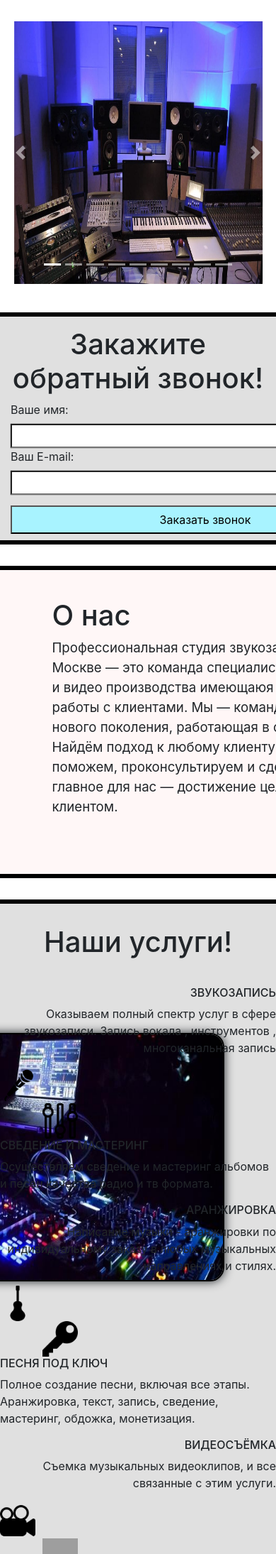
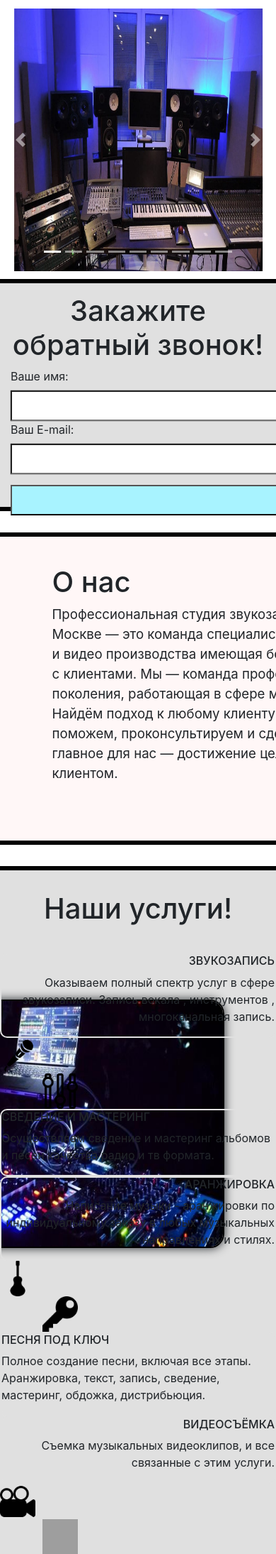
Before and after one commit to AbndreyMichaylov/RDRecords, a Django app: page /mainpage/ in a window 390 px wide; the page is wider, and only the part inside the window is pictured. Shown: the part 106-2295 px from the top of that part at 71% size. Run offline with Django 3.2, Linux system fonts and the light colour scheme; some libraries are stand-ins or nearby versions; grey boxes are pictures that could not be loaded.

Commit message:
04.04.2019

```diff
--- a/Studio/MainPage/templates/MainPage/MainPage.html
+++ b/Studio/MainPage/templates/MainPage/MainPage.html
@@ -6,12 +6,11 @@
     <meta charset="UTF-8">
 
     <meta name="viewport" content="width=device-width, initial-scale=1, shrink-to-fit=no">
-
-    <title>Заголовок страницы</title>
+    <title></title>
     <meta name="keywords" content="Студия звукозаписи, музыка, студия, сведение, мастеринг, запись трека, запись, надежный, надежные услуги, выгодные, выгодные цены,
     обложка, создание обложки, выгодные услуги, хорошее оборудование, leasing">
     <meta name="description" content="RDRecords - отличная студия звукозаписи, по нашим небольшим ценам вы получаете очень хороший результат, у нас работают
-    поистине талантливые люди и мы всерьёз занимаемся музыкой. Наша талантливая комменда обладает большим опытом в работе с музыкой, зайдите и убедитесь!">
+    поистине талантливые люди и мы всерьёз занимаемся музыкой. Наша талантливая комманда обладает большим опытом в работе с музыкой, зайдите и убедитесь!">
     <link rel="stylesheet" href="https://stackpath.bootstrapcdn.com/bootstrap/4.3.1/css/bootstrap.min.css" integrity="sha384-ggOyR0iXCbMQv3Xipma34MD+dH/1fQ784/j6cY/iJTQUOhcWr7x9JvoRxT2MZw1T" crossorigin="anonymous">
     <link rel="stylesheet" href="{% static 'css/style.css' %}" type="text/css"/>
     <link rel="stylesheet" type="text/css" href="{% static 'slick\slick.css'%}"/>
@@ -60,7 +59,7 @@
 
 
     </ol>
-    <div class="carousel-inner">
+    <div class="carousel-inner car">
 
       <div class="carousel-item active">
         <a href="Uslugi"><img class="d-block w-90" src="{% static 'photos/tovar1.jpg' %}" height="370" alt="Первый слайд"></a>
@@ -146,7 +145,7 @@
     </a>
   </div>
 
-<div class="c2" style="  border-top: 6px solid black; border-bottom: 6px solid black;">
+<div class="c2 formobr" style="border-top: 6px solid black; border-bottom: 6px solid black;" style="position:static;">
   <div class="container" style="height: 300px;">
     <h1 style="text-align: center; margin-top: 15px;">Закажите обратный звонок!</h1>
     <div class="row">
@@ -166,19 +165,19 @@
 </div>
 
 
-  <div class="c1" style="height: 440px; margin-top: 30px; margin-bottom: 30px;  border-top: 6px solid black; border-bottom: 6px solid black;">
+  <div class="c1 opis" style="height: 440px; margin-top: 30px; margin-bottom: 30px;  border-top: 6px solid black; border-bottom: 6px solid black;">
       <div class="container onasopis">
         <div class="row">
-          <div class="col-md-6">
+          <div class="col-md-6 OS">
             <h1 style="padding-top: 40px;">О нас</h1>
             <p style="height: 500px; width: 500px;">
               Профессиональная студия звукозаписи RDRecords в Москве — это команда специалистов, в сфере аудио и видео производства
-          имеющаюя богатый опыт работы с клиентами. Мы — команда профессионалов нового поколения, работающая в сфере музыки и PR.
+              имеющая богатый опыт работы с клиентами. Мы — команда профессионалов нового поколения, работающая в сфере музыки и PR.
               Найдём подход к любому клиенту и к любой задаче, поможем, проконсультируем и сделаем,
               ведь самое главное для нас — достижение цели, поставленной клиентом.
             </p>
         </div>
-        <div class="col-md-6">
+        <div class="col-md-6 imgOnas">
           <img src="{% static 'photos\onas.jpg' %}" height="350" width="450" align="right" class="imgons" style="margin-top: 40px; box-shadow: 0 0 14px;">
       </div>
       </div>
@@ -191,66 +190,82 @@
           <div class="col-md-1">
           </div>
             <div class="col-md-5 zv">
-              <h6 style="text-align: right;" class="txt1">ЗВУКОЗАПИСЬ</h6>
-              <p style="text-align: right;">Оказываем полный спектр услуг в сфере звукозаписи. Запись вокала , инструментов , многоканальная запись</p>
+              <div class="zvd" style="border: 2px solid #e0e0e0; border-radius: 10px;">
+                <h6 style="text-align: right;" class="txt1 p">ЗВУКОЗАПИСЬ</h6>
+                <p style="text-align: right;" class="p">Оказываем полный спектр услуг в сфере звукозаписи. Запись вокала , инструментов , многоканальная запись.</p>
             </div>
-            <div class="col-md-1">
-              <img src="{% static 'photos\zapis.ico'%}"  height="50" width="50" align="left" class="uslimg">
+            </div>
+            <div class="col-md-1 uslimg">
+              <img src="{% static 'photos\zapis.ico'%}"  height="50" width="50" align="left" >
             </div>
         </div>
         <div class="row">
           <div class="col-xl-5">
           </div>
+          <div class="col-md-1 mas">
+            <img src="{% static 'photos\svedenie.ico'%}"  height="50" width="50" align="left" style="margin-left: 60px;">
+          </div>
           <div class="col-md-1">
-            <img src="{% static 'photos\svedenie.ico'%}"  height="50" width="50" align="left" style="margin-left: 60px;" class="mas">
           </div>
-          <div class="col-md-6 zm">
-            <h6 style="text-align: left;" class="text1">СВЕДЕНИЕ И МАСТЕРИНГ</h6>
-            <p style="text-align: left;">Осуществляем сведение и мастеринг альбомов и песен качества радио и тв формата.</p>
+          <div class="col-md-5 zm sv">
+            <div class="zvd2" style="border: 2px solid #e0e0e0; border-radius: 10px;">
+              <h6 style="text-align: left;" class="text1 p2">СВЕДЕНИЕ И МАСТЕРИНГ</h6>
+              <p style="text-align: left;" class="p2">Осуществляем сведение и мастеринг альбомов и песен качества радио и тв формата.</p>
+            </div>
           </div>
         </div>
         <div class="row">
           <div class="col-md-1">
           </div>
-          <div class="col-md-5 zv2">
-            <h6  style="text-align: right;" class="txt2">АРАНЖИРОВКА</h6>
-            <p style="text-align: right;">Написание музыки - аранжировки по индивидуальному заказу в любых музыкальных направлениях и стилях.</p>
+          <div class="col-md-5 zv2 ar">
+            <div class="zvd3" style="border: 2px solid #e0e0e0; border-radius: 10px;">
+              <h6  style="text-align: right;" class="txt2 p3">АРАНЖИРОВКА</h6>
+              <p style="text-align: right;" class="p3">Написание музыки - аранжировки по индивидуальному заказу в любых музыкальных направлениях и стилях.</p>
             </div>
-          <div class="col-md-1">
-            <img src="{% static 'photos\arang.ico'%}"  height="50" width="50" align="left" class="arang">
+          </div>
+          <div class="col-md-1 arang">
+            <img src="{% static 'photos\arang.ico'%}"  height="50" width="50" align="left">
           </div>
         </div>
         <div class="row">
           <div class="col-md-5">
           </div>
-          <div class="col-md-1">
-            <img src="{% static 'photos\kluch.ico'%}"  height="50" width="50" align="left" style="margin-left: 60px;" class="masi2">
+          <div class="col-md-1 kluch">
+            <img src="{% static 'photos\kluch.ico'%}"  height="50" width="50" align="left" style="margin-left: 60px;">
           </div>
-          <div class="col-md-5 zm2">
-            <h6 style="text-align: left;" class="text2">ПЕСНЯ ПОД КЛЮЧ</h6>
-            <p style="text-align: left;">Полное создание песни, включая все этапы. Аранжировка, текст, запись, сведение, мастеринг, обдожка, монетизация.</p>
+          <div class="col-md-5 zm2 pk">
+            <div class="zvd4" style="border: 2px solid #e0e0e0; border-radius: 10px;">
+              <h6 style="text-align: left;" class="text2 p4">ПЕСНЯ ПОД КЛЮЧ</h6>
+              <p style="text-align: left;"  class="p4">Полное создание песни, включая все этапы. Аранжировка, текст, запись, сведение, мастеринг, обдожка, дистрибьюция.</p>
+            </div>
         </div>
         <div class="col-md-1">
         </div>
       </div>
       <div class="row">
-        <div class="col-md-6 zv3">
-          <h6 style="text-align: right;" class="txt3">ВИДЕОСЪЁМКА</h6>
-          <p style="text-align: right;">Съемка музыкальных видеоклипов, и все связанные с этим услуги.</p>
+        <div class="col-md-5 zv3 vd">
+          <div class="zvd5" style="border: 2px solid #e0e0e0; border-radius: 10px;">
+            <h6 style="text-align: right;" class="txt3 p5">ВИДЕОСЪЁМКА</h6>
+            <p style="text-align: right;" class="p5">Съемка музыкальных видеоклипов, и все связанные с этим услуги.</p>
+          </div>
         </div>
         <div class="col-md-1">
-          <img src="{% static 'photos\can.ico'%}"  height="50" width="50" align="left" class="cam">
+        </div>
+        <div class="col-md-2 cam">
+          <img src="{% static 'photos\can.ico'%}"  height="50" width="50" align="left">
         </div>
       </div>
       <div class="row">
         <div class="col-md-5">
         </div>
-        <div class="col-md-1">
-          <img src="{% static 'photos\dis.ico'%}"  height="50" width="50" align="left" style="margin-left: 60px;" class="dis">
+        <div class="col-md-1 dis">
+          <img src="{% static 'photos\dis.ico'%}"  height="50" width="50" align="left" style="margin-left: 60px;">
         </div>
-        <div class="col-md-5 zm4">
-          <h6 style="text-align: left;" class="text5">ДИСТРИБЬЮЦИЯ</h6>
-          <p style="text-align: left;">Последним этапом вашей работы является дистибьюция, мы поможем разместить ваш трек на большей части музыкальных площадок.</p>
+        <div class="col-md-5 zm4 ds">
+          <div class="zvd6" style="border: 2px solid #e0e0e0; border-radius: 10px;">
+            <h6 style="text-align: left;" class="text5 p6">ДИСТРИБЬЮЦИЯ</h6>
+            <p style="text-align: left;" class="p6">Последним этапом вашей работы является дистрибьюция, мы поможем разместить ваш трек на большей части музыкальных площадок.</p>
+          </div>
       </div>
     </div>
 </div>
@@ -259,13 +274,13 @@
     <div class="pluscon">
       <div class="row">
         <div class="col-md-5">
-        <img src="{% static 'photos\mi.jpg'%}" width="100%" height="100%" style="margin-top: 23px; margin-left: 20px;  box-shadow: 0 0 22px;">
+        <img src="{% static 'photos\mi.jpg'%}" width="500px" height="500px" float="left" style="margin-top: 23px; margin-left: 20px;  box-shadow: 0 0 22px;">
         </div>
         <div class="col-md-7" style="margin-top: 20px;">
           <h1 style="text-align: center; line-height: 2.4;">Наши преимущества</h1>
           <h5 style="text-align: center; line-height: 1.5;">RDRerords - комманда нового поколения, знающяя своё дело!</h5>
           <h5 style="text-align: center;">Комфортная обстановка</h5>
-          <p style="text-align: center;">Обратившись к нам будьте уверены в том, что работа в студии будет проходить в комфортной обстановке, с отзывчивой коммандой.</p>
+          <p style="text-align: center;">Обратившись к нам будьте уверены в том, что работа в студии будет проходить в комфортной обстановке, с отзывчивой командой.</p>
           <h5  style="text-align:  center;">Оборудование</h5>
           <p  style="text-align:  center ;">Используем мощное, современное оборудование и программное обеспечение.</p>
           <h5 style="text-align:  center;">Широкий набор услуг</h5>
@@ -295,7 +310,7 @@
             <div class="row">
               <div class="col-md-8">
                 <h3 style="text-align: left;">Елизавета Антропова</h3>
-                <p style="text-align: left;">Все очень хорошо, получила качественный трек. Персонал знает как работать, профессионалы своего дела.</p>
+                <p style="text-align: left;">Все очень хорошо, получила качественный трек. Команда знает как работать, профессионалы своего дела.</p>
               </div>
               <div class="col-md-4">
                 <img src="{% static 'photos\otziv2.jpg'%}" height="300" width="300" class="slimg">
@@ -317,9 +332,10 @@
     </div>
     <div class="col-md-3"  style="margin-top: 20px;">
       <h3>Услуги</h3>
-      <p>Написание минусовки</p>
-      <p>Запись трека</p>
-      <p>Запись инструментала</p>
+      <a href="Uslugi" style="color: white;"><p>Написание минусовки</p></a>
+      <a href="Uslugi" style="color: white;"><p>Запись трека</p></a>
+      <a href="Uslugi" style="color: white;"><p>Запись инструментала</p></a>
+      <a href="Uslugi" style="color: white;"><p>Операторская работа</p></a>
     </div>
     <div class="col-md-3" style="margin-top: 20px;">
       <h3>Контакты</h3>
--- a/Studio/static/css/style.css
+++ b/Studio/static/css/style.css
@@ -17,8 +17,8 @@ nav {
 }
 
 .carousel{
-  margin-bottom: 40px;
-  margin-top: 30px;
+  margin-bottom: 3%;
+  margin-top: 3%;
 }
 
 .onasopis {
@@ -68,21 +68,16 @@ nav {
 
 
 input {
-  width: 550px;
-  height: 34px;
+  width: 343%;
+  height: 43px;
   box-shadow: 0 0 1px;
 }
 
-textarea {
-  width: 550px;
-  height: 120px;
-  box-shadow: 0 0 1px;
-}
 
 .submit {
   margin-top: 15px;
-  width: 550px;
-  height: 40px;
+  width: 343%;
+  height: 43px;
   background-color: #a8f3ff;
 }
 
```
Also changed, not shown: Studio/Kontakti/templates/Kontakti/Kontakti.html (+7 -6 lines), Studio/Onas/templates/Onas/Onas.html (+8 -7 lines), Studio/UslugiList/templates/UslugiList/Uslugi.html (+6 -5 lines), Studio/static/css/styleKo.css (+11 -0 lines), Studio/static/js/scripts.js (+153 -59 lines), Studio/static/photos/kakdob.jpg, Studio/static/photos/kakdob.png (added). Lines whose indentation alone changed are shown as unchanged.
